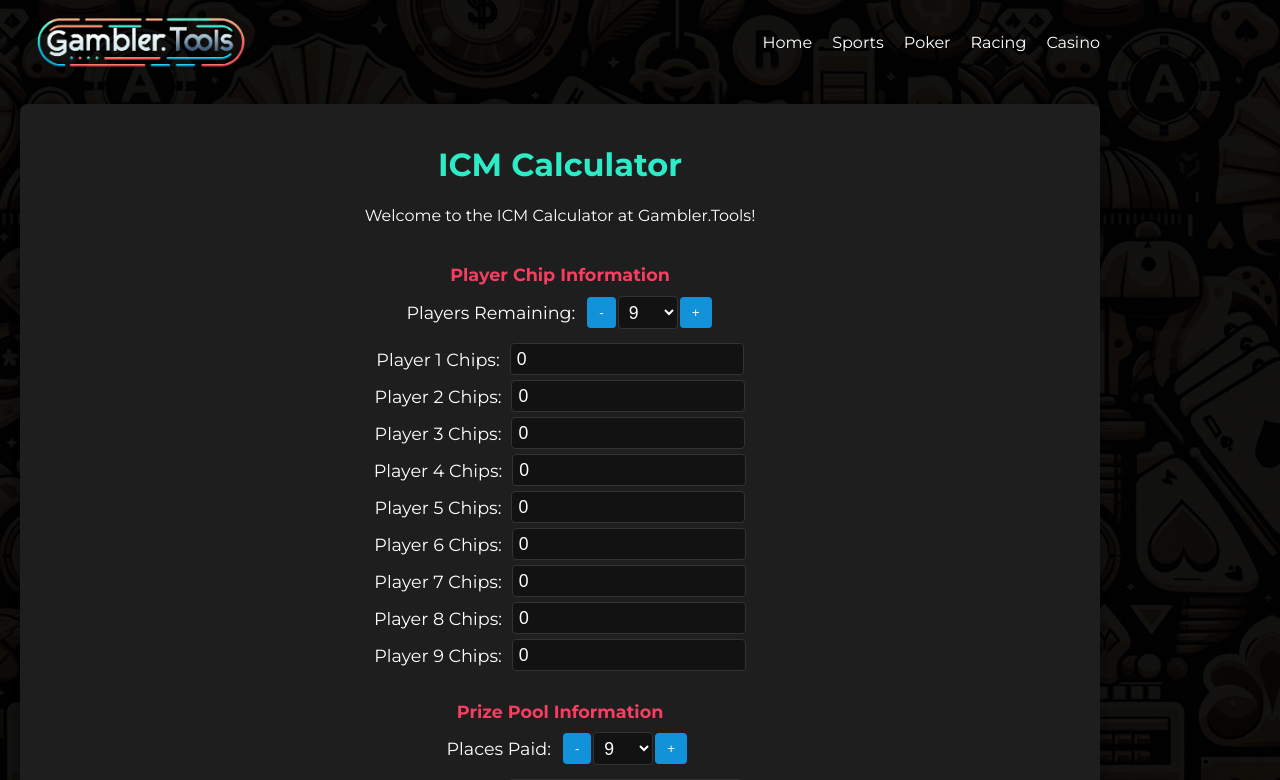
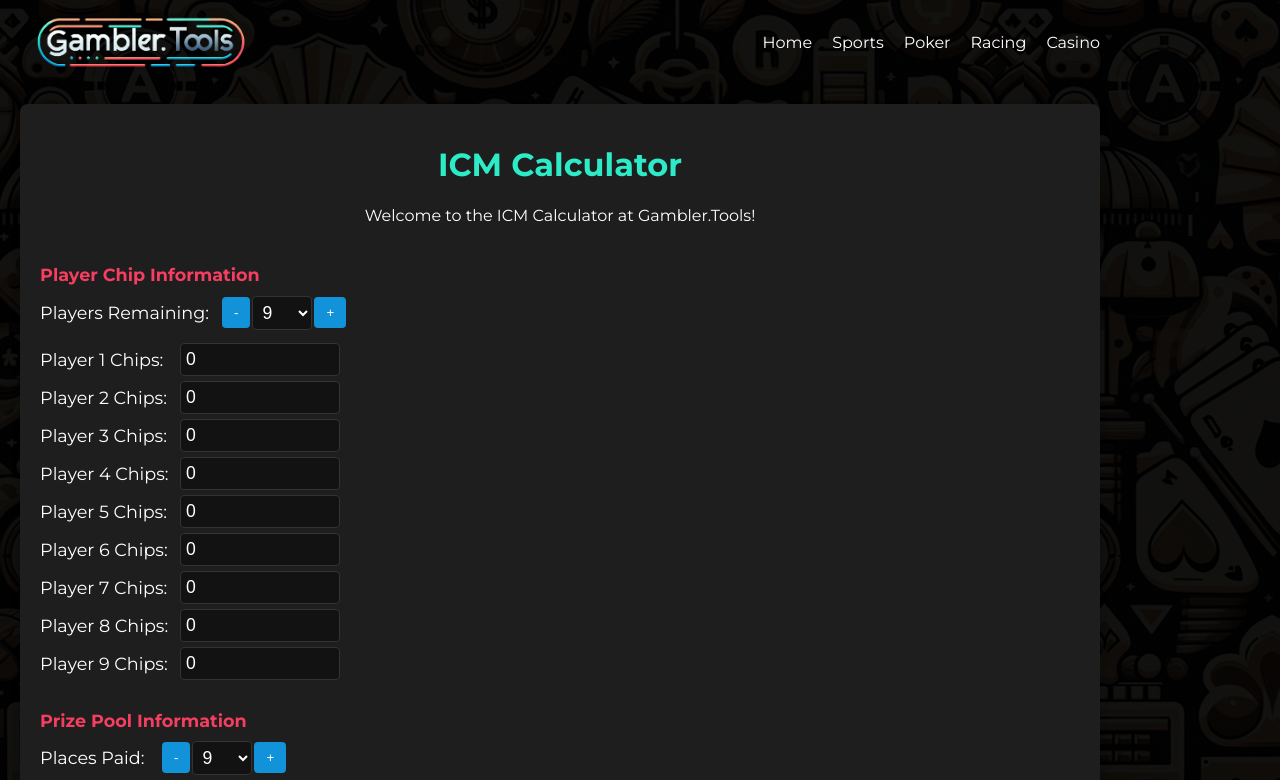
Before and after one commit to jacobnaumann/gambler.tools, a React (Create React App) app: page /poker/icmcalculator in a window 1280 px wide. Shown: the top 780 px of the page. Built offline with nearby package versions, Linux system fonts and the light colour scheme.

Commit message:
Minor styling changes for ICMCalculator

```diff
--- a/src/poker/ICMCalculator/ICMCalculator.css
+++ b/src/poker/ICMCalculator/ICMCalculator.css
@@ -41,12 +41,16 @@
 }
 
 .payouts-container label {
-    min-width: 120px;
-    text-align: right;
+    width: 120px;
+
 }
 
 .places-paid {
     margin-bottom: 8px;
+}
+
+.places-paid label {
+    width: 110px;
 }
 
 .number-of-players,
@@ -55,7 +59,10 @@
 .payout-amount {
     display: flex;
     align-items: center;
-    justify-content: center;
+}
+
+.player-chips label {
+    width: 130px;
 }
 
 .number-of-players {
@@ -64,11 +71,12 @@
 
 .number-of-players label {
     color: var(--text-color);
+    width: 170px;
 }
 
 .info-title {
     padding: 0;
-    margin: 5px auto -10px auto;
+    margin: 5px 0 -10px 0;
 }
 .info-title h2 {
     color: var(--tertiary-color);
@@ -78,12 +86,16 @@
 
 .structure-container input[type='number'],
 .structure-container select {
-    padding: 5px 0 4px 6px;
+    padding: 5px;
     border: 1px solid var(--border-color);
     border-radius: 4px;
     background-color: var(--dark-bg);
     color: var(--text-color);
     font-size: 1.1rem;
+}
+
+.structure-container input {
+    width: 160px;
 }
 
 .structure-container select {
```
Also changed, not shown: 6 other files (tests, documents, lock files or other folders).
